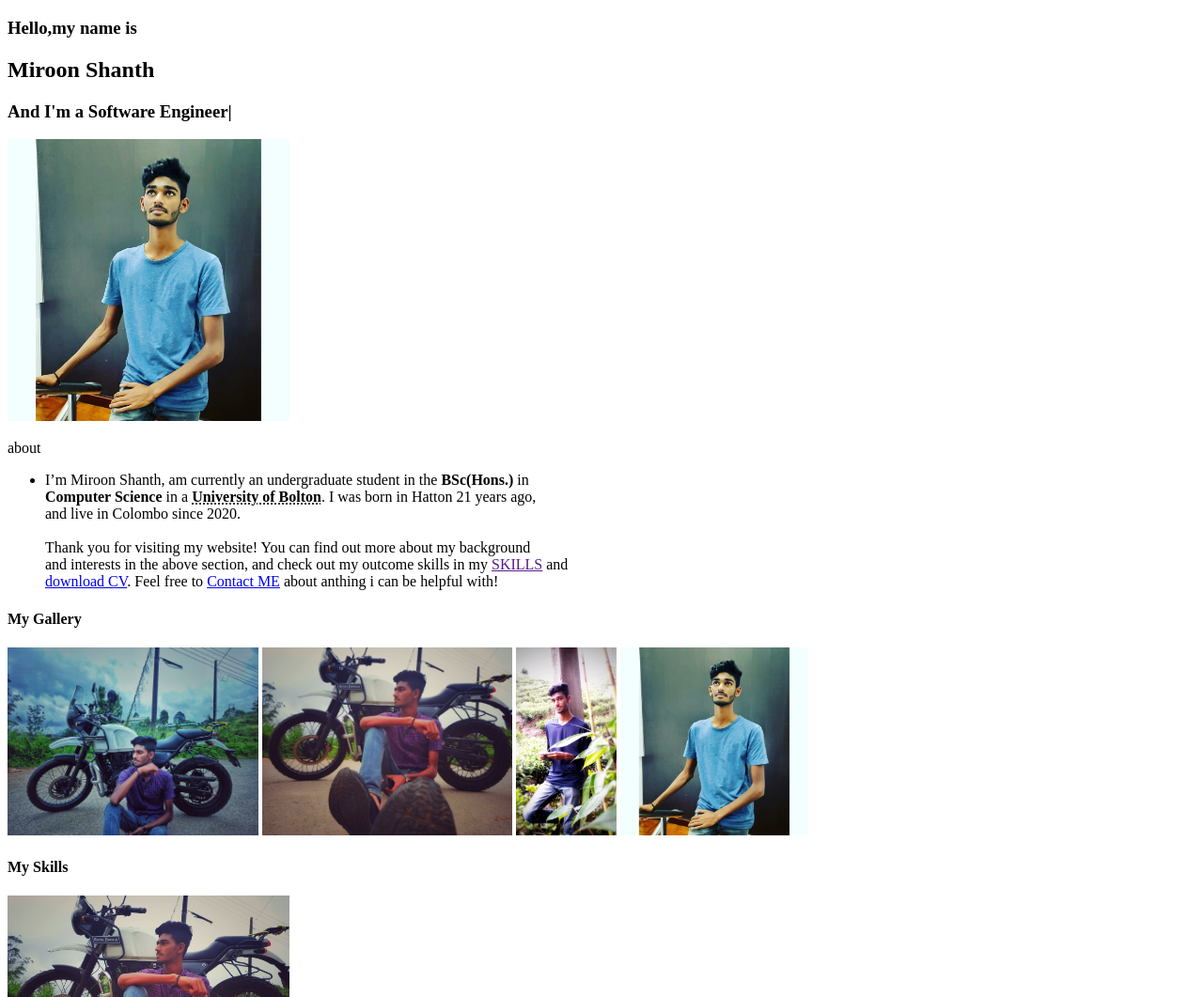
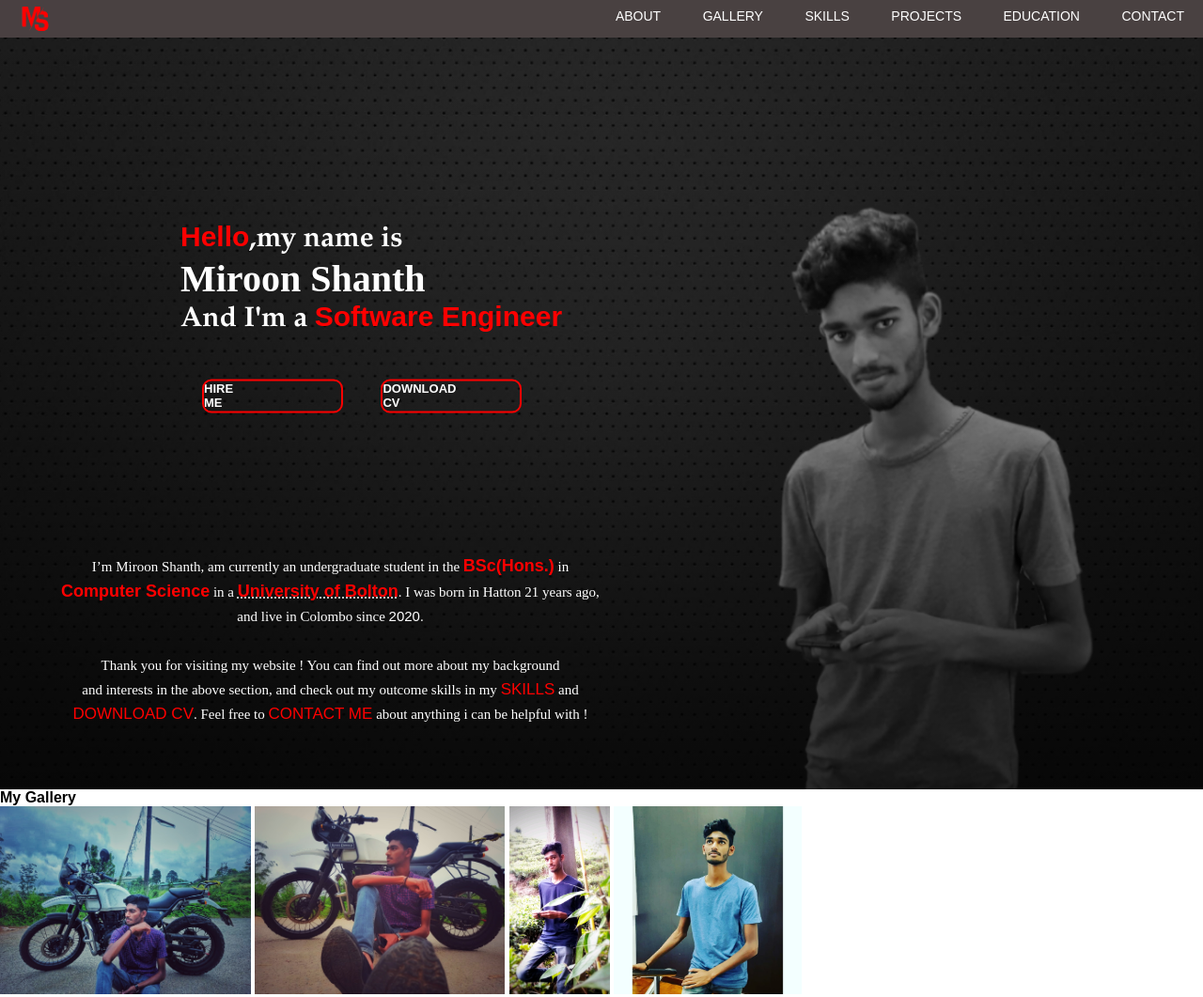
Before and after one commit to MiroonShanth57/My-Profile, a plain HTML site: page index.html in a window 1280 px wide. Shown: the top 1061 px of the page at 94% size. Drawn offline with Linux system fonts and the light colour scheme.

Commit message:
updating home page for profile

```diff
--- /dev/null
+++ b/assets/CSS/Page.css
@@ -0,0 +1,231 @@
+
+
+*{
+    margin: 0;
+    padding: 0;
+    font-family: sans-serif;
+}
+
+/*==============================Navigation bar CSS=========================================*/
+
+body>header{
+    height: 40px;
+    position: sticky;
+
+    /*padding: 20px 0;*/
+    align-items: center;
+    justify-content: space-between;
+    display: flex;
+
+    background: #494141;
+}
+
+header>nav>ul{
+    position: absolute;
+    right: 0;
+    top: 8px;
+
+
+}
+
+header>nav>ul>li{
+    list-style: none;
+    display: inline-block;
+
+    margin: 0px 20px;
+
+    position: relative;
+}
+
+header>nav>ul>li>a{
+    text-decoration: none;
+    color: #ffffff;
+    font-family: 'Source Sans Pro', sans-serif;
+    text-transform: uppercase;
+
+    font-size: 14px;
+}
+
+header>nav>ul>li::after{
+    content: '';
+
+    height: 3px;
+    width: 0%;
+    background: #ff0000;
+    position: absolute;
+    left: 0;
+    bottom: -6px;
+
+    transition: 0.5s;
+}
+
+header>nav>ul>li:hover::after{
+    width: 100%;
+}
+
+header>nav>img{
+    width: 75px;
+    float: left;
+}
+
+/*====================Ending=========================================================*/
+
+/*==============================Home/Main Page CSS=========================================*/
+
+main>section:nth-child(1){
+    width: 100%;
+    height: 100vh;
+
+    background-image: linear-gradient(rgba(0,0,0,-0.25),rgba(0,0,0,0.75)),
+    url("../images/Home_Page_Background.jpg");
+    background-size: cover;
+    background-position: center;
+    background-attachment: fixed;
+    position: relative;
+
+}
+
+main>section:nth-child(1)>section:nth-child(1){
+    /*border: 2px solid white;*/
+
+    width: 80%;
+    position: absolute;
+
+    top: 40%;
+    left: 15%;
+
+    transform: translateY(-50%);
+
+    color: white;
+}
+
+main>section:nth-child(1)>section:nth-child(1)>h3{
+    /*margin: 3px;*/
+    font-size: 30px;
+    font-family: "Book Antiqua";
+}
+
+main>section:nth-child(1)>section:nth-child(1)>h2{
+    /*margin: 1px;*/
+    font-size: 40px;
+    font-family: "New Century Schoolbook";
+}
+
+.ingredient{
+    color: red
+}
+
+main>section:nth-child(1)>section>div>button{
+    position: relative;
+    width: 150px;
+    padding: 16px 0px;
+    border-radius: 10px;
+    text-align: center;
+    margin: 46px 18px;
+    font-weight: bold;
+    border: 2px solid #ff0000;
+    background: transparent;
+    color: white;
+    cursor: pointer;
+    text-transform: uppercase;
+    overflow: hidden;
+    left: 5px;
+    font-size: 13px;
+}
+
+.span{
+
+    height: 100%;
+    width: 0%;
+
+    border-radius: 10px;
+    position: absolute;
+
+    bottom: 0;
+    left: 0;
+
+
+    background: #cd1717;
+    z-index: -1;
+    transition: 1s;
+
+}
+
+main>section:nth-child(1)>section>div>button:hover span{
+    width: 100%;
+
+}
+
+main>section:nth-child(1)>section>div>button:hover{
+    border: none;
+}
+
+#ani1{
+    animation: blinker 1s step-start infinite;
+}
+
+@keyframes blinker {
+    50% {
+        opacity: 0;
+    }
+}
+
+/*---------------------------------*/
+
+main>section>section:nth-child(2){
+    position: relative;
+}
+
+main>section>section:nth-child(2)>dl{
+
+    position: absolute;
+    width: 50%;
+    height: 200px;
+    left: -68px;
+    right: 509px;
+    top: 516px;
+    margin: auto
+}
+
+/*main>section>section:nth-child(2)>dl>dt{*/
+/*    color: white;*/
+/*    text-transform: inherit;*/
+
+/*    margin: 10px 5px;*/
+/*}*/
+
+main>section>section:nth-child(2)>dl>ul>li{
+    color: white;
+    list-style: none;
+    text-align: center;
+    font-size: 15px;
+    padding: 13px 10px;
+    margin: 20px 1px;
+    line-height: 26px;
+
+    font-family: "Sitka Small";
+}
+
+.bold{
+    color: red;
+    font-size: 18px;
+}
+
+.Uni{
+    /*border-bottom: none !important;*/
+    color: red;
+    text-decoration: none !important;
+
+    font-size: 18px;
+}
+
+.class1{
+    text-decoration: none;
+    color: red;
+    font-size: 17px;
+    text-transform: uppercase;
+}
+
+
+
+/*====================Ending=========================================================*/
--- a/index.html
+++ b/index.html
@@ -9,55 +9,73 @@
     <meta name="description" content="Miroon's Personal Portfolio">
     <meta name="viewport" content="with=device-with initial-scale=1">
 
-    <link rel="stylesheet" href="Page.css.css">
+
+    <link rel="stylesheet" href="assets/CSS/Page.css">
 </head>
 
 <body>
 
     <header>
+
+            <!--  Navigation Part Starting    -->
         <nav>
+<!--            <img src="assets/icon/MS_Logo.jpg" alt="Miroon" class="logo">-->
+            <ul>
+                <li><a href="#">ABOUT</a></li>
+                <li><a href="#">GALLERY</a></li>
+                <li><a href="#">SKILLS</a></li>
+                <li><a href="#">PROJECTS</a></li>
+                <li><a href="#">EDUCATION</a></li>
+                <li><a href="#">CONTACT</a></li>
+            </ul>
 
+            <img src="assets/icon/MS_Logo.jpg">
         </nav>
+            <!------------Ending---------------->
     </header>
 
-    <!---------------------->
+    <!--------Main Part Starting------------>
 
     <main>
+
+        <!--------Home Page Starting--------->
         <section>
             <section>
                 <h3><span class="ingredient">Hello</span>,my name is</h3>
                 <h2>Miroon Shanth</h2>
-                <h3>And I'm a <span class="ingredient">Software Engineer|</span></h3>
-                <nav></nav>
+                <h3>And I'm a <span class="ingredient">Software Engineer <span id="ani1">|</span></span></h3>
+                <div>
+                    <button type="button">
+                        <span class="span">hire me</span>
+                    </button>
+
+                    <button type="button">
+                        <span class="span">download cv</span>
+                    </button>
+
+                </div>
             </section>
-                <img src="assets/images/g4.jpg" alt="Error" width="300">
-            <section>
-                <figure>
-                    <!----------------image-------->
-                    <figcaption>
-
-                    </figcaption>
-                </figure>
-            </section>
+<!--                <img src="assets/images/g4.jpg" alt="Error" width="300">-->
 
             <section>
                 <dl>
-                    <dt>about</dt>
+<!--                    <dt>about</dt>-->
                     <ul>
                         <li>
-                            I’m Miroon Shanth, am currently an undergraduate student in the <strong>BSc(Hons.)</strong> in<br>
-                            <strong>Computer Science</strong> in a <abbr title="The University of Bolton (formerly Bolton Institute of Higher Education,Bolton Institute of Technology or simply Bolton Institute) is a public university in Bolton, Greater Manchester, England"><strong>University of Bolton</strong></abbr>.
+                            I’m Miroon Shanth, am currently an undergraduate student in the <strong class="bold">BSc(Hons.)</strong> in<br>
+                            <strong class="bold">Computer Science</strong> in a <abbr title="The University of Bolton (formerly Bolton Institute of Higher Education,Bolton Institute of Technology or simply Bolton Institute) is a public university in Bolton, Greater Manchester, England"><strong class="Uni">University of Bolton</strong></abbr>.
                             I was born in Hatton 21 years ago,<br> and live in Colombo since <time datetime="2020">2020</time>.<br><br>
-                            Thank you for visiting my website! You can find out more about my background<br>
-                            and interests in the above section, and check out my outcome skills in my <a href="">SKILLS</a> and<br> <a href="assets/icon/1.jpeg">download CV</a>.
-                            Feel free to <a href="mailto:miroon123@gmail.com">Contact ME</a> about anthing i can be helpful with!
+                            Thank you for visiting my website ! You can find out more about my background<br>
+                            and interests in the above section, and check out my outcome skills in my <a href="" class="class1">SKILLS</a> and<br> <a href="assets/icon/1.jpeg" class="class1">download CV</a>. Feel free to <a href="mailto:miroon123@gmail.com" class="class1">Contact ME</a> about anything i can be helpful with !
                         </li>
                     </ul>
                 </dl>
             </section>
 
         </section>
+        <!------------- Ending--------------->
 
+        <!--------Gallery Page Starting--------->
         <section>
             <section>
                 <h4>My Gallery</h4>
@@ -71,7 +89,9 @@
             </section>
 
         </section>
+        <!------------- Ending------------------>
 
+        <!--------Skills Page Starting--------->
         <section>
             <section>
                 <h4>My Skills</h4>
@@ -100,7 +120,9 @@
             </section>
 
         </section>
+        <!------------- Ending------------------>
 
+        <!--------Projects Page Starting--------->
         <section>
 
             <section>
@@ -114,7 +136,9 @@
             </section>
 
         </section>
+        <!------------- Ending------------------>
 
+        <!--------Education Page Starting--------->
         <section>
 
             <section>
@@ -127,11 +151,11 @@
             </section>
 
         </section>
-
+        <!------------- Ending------------------>
 
     </main>
 
-    <!---------------------->
+    <!---------------Ending----------------->
 
     <footer>
 
```
Also changed, not shown: Page.css (deleted), assets/icon/MS_Logo.jpg (added), assets/images/Home_Page_Background.jpg (added).
